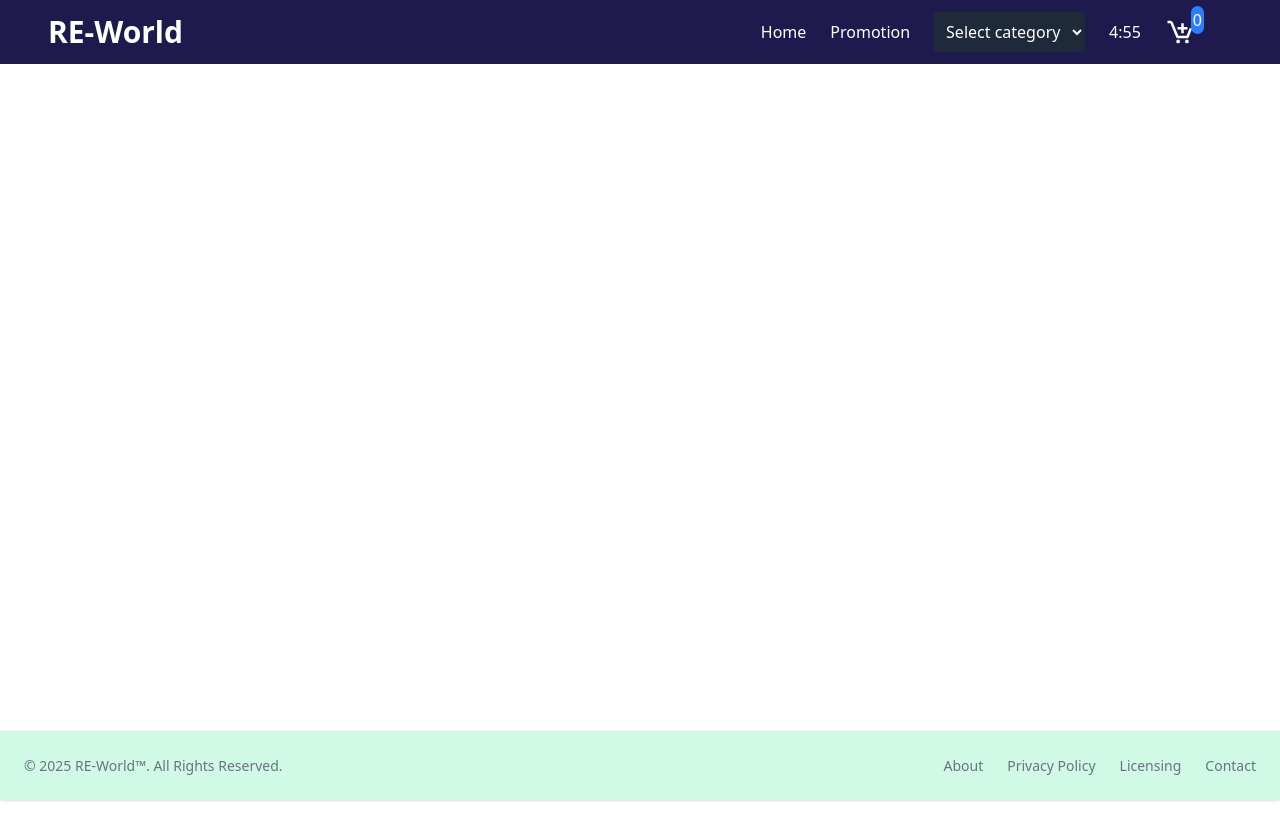
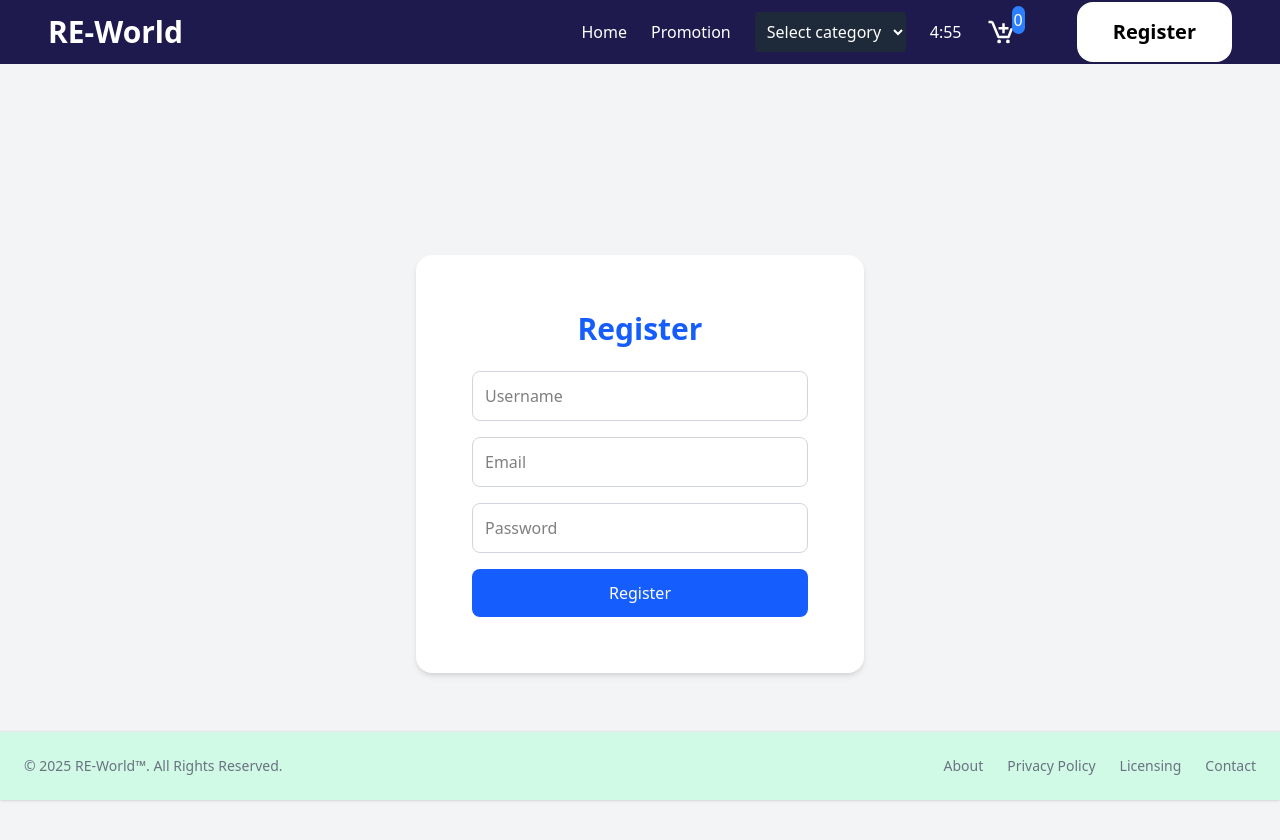
Before and after one commit to Bora22-77/REWorldShop, a React (Vite) app: page /register in a window 1280 px wide. Shown: the top 840 px of the page. Before the commit the page ends 800 px from the top, so only its background shows below. Built offline with nearby package versions, Linux system fonts and the light colour scheme; no server answers.

Commit message:
finish project

```diff
--- a/src/App.jsx
+++ b/src/App.jsx
@@ -7,9 +7,10 @@ import ShopCategory from './Pages/ShopCategory'
 import Product from './Pages/Product'
 import Footer from './Components/Footer/Footer'
 import Cart from './Pages/Cart'
-import phone_banner from './Components/Assets/phone_banner.png'
+import phone_banner from './Components/Assets/phone.webp'
 import laptop_banner from './Components/Assets/laptop_banner.avif'
 import tablet_banner from './Components/Assets/tablet_banner.avif'
+import Register from './Components/Register'
 
 const App = () => {
   return (
@@ -27,6 +28,7 @@ const App = () => {
             <Route path=":productId" element={ <Product/>}/>
           </Route>
           <Route path="/cart" element={<Cart/>}/>
+          <Route path="/register" element={<Register/>}/>
           {/* <Route path="/product" element={<Product/>} /> */}
           {/* <Route path="/product/:productId" element={<Product/>}/> */}
         </Routes>
--- a/src/Components/LoginForm.jsx
+++ b/src/Components/LoginForm.jsx
@@ -7,21 +7,23 @@ function LoginForm() {
 
   const handleSubmit = async (e) => {
     e.preventDefault();
+    console.log("✅ handleSubmit triggered");
     setError("");
 
     try {
-      const response = await fetch("http://127.0.0.1:8000/api/token/", {
+      console.log("🟢 Before fetch");
+      const response = await fetch("http://127.0.0.1:8000/token/", {
         method: "POST",
         headers: { "Content-Type": "application/json" },
         body: JSON.stringify({ username, password }),
       });
-
+      console.log("🟢 After fetch");
       if (!response.ok) {
         throw new Error("Invalid username or password");
       }
 
       const data = await response.json();
-
+       console.log("🟢 Token data:", data);
       // store tokens
       localStorage.setItem("access", data.access);
       localStorage.setItem("refresh", data.refresh);
--- a/src/Components/Navbar/Navbar.jsx
+++ b/src/Components/Navbar/Navbar.jsx
@@ -63,7 +63,9 @@ const Navbar = () => {
               </select>
            <h1>{minutes}:{seconds < 10 ? "0" : ""}{seconds}</h1>
           <Link className='text-3xl' to='/cart'><h2><BiCartAdd/></h2></Link>
+
           <div className="relative bottom-3 right-7 p-0.5  bg-blue-500 rounded-2xl">{getTotalCartItems()}</div>
+          <Link className='text-black bg-white px-9 py-4 rounded-2xl text-xl font-bold pointer hover:bg-blue-600' to='/register'>Register</Link>
           </div>
 
           {/* Mobile Menu Button */}
@@ -72,7 +74,8 @@ const Navbar = () => {
               {isOpen ? "✖" : "☰"}
             </button>
             <Link className='text-3xl text-black p-1 bg-blue-100 rounded-2xl hover:bg-green-300 ' to='/cart'><h2><BiCartAdd/></h2></Link>
-            <div className="relative bottom-3 right-7   bg-blue-500 rounded-3xl ">{getTotalCartItems()}</div>
+            <div className="relative bottom-3 right-7     ">{getTotalCartItems()}</div>
+             <Link className='text-black bg-white px-3 py-4 rounded-2xl  font-bold pointer hover:bg-blue-600' to='/register'>Register</Link>
           </div>
         </div>
       </div>
--- /dev/null
+++ b/src/Components/Register.jsx
@@ -0,0 +1,103 @@
+import React, { useState } from "react";
+
+const Register = () => {
+  const [formData, setFormData] = useState({
+    username: "",
+    email: "",
+    password: "",
+  });
+
+  const [message, setMessage] = useState("");
+
+  const handleChange = (e) => {
+    setFormData({ ...formData, [e.target.name]: e.target.value });
+  };
+
+  const handleSubmit = async (e) => {
+    e.preventDefault();
+
+    try {
+      const res = await fetch("http://127.0.0.1:8000/register/", {
+        method: "POST",
+        headers: {
+          "Content-Type": "application/json",
+        },
+        body: JSON.stringify(formData),
+      });
+
+      if (res.ok) {
+        const data = await res.json();
+        console.log("User registered:", data);
+        setMessage("✅ Registration successful!");
+      } else {
+        const errorData = await res.json();
+        console.error("Error:", errorData);
+        setMessage("❌ Registration failed! Check input.");
+      }
+    } catch (error) {
+      console.error("Fetch error:", error);
+      setMessage("⚠️ Server error, please try again later.");
+    }
+  };
+
+  return (
+    <div className="flex justify-center items-center min-h-screen bg-gray-100 px-4">
+  <form
+    onSubmit={handleSubmit}
+    className="bg-white shadow-md rounded-2xl w-full max-w-md p-8 sm:p-10 md:p-12 lg:p-14"
+  >
+    <h2 className="text-3xl font-bold text-center mb-6 text-blue-600">
+      Register
+    </h2>
+
+    <div className="flex flex-col space-y-4">
+      <input
+        type="text"
+        name="username"
+        placeholder="Username"
+        value={formData.username}
+        onChange={handleChange}
+        className="w-full p-3 border border-gray-300 rounded-lg focus:outline-none focus:ring-2 focus:ring-blue-400"
+        required
+      />
+
+      <input
+        type="email"
+        name="email"
+        placeholder="Email"
+        value={formData.email}
+        onChange={handleChange}
+        className="w-full p-3 border border-gray-300 rounded-lg focus:outline-none focus:ring-2 focus:ring-blue-400"
+        required
+      />
+
+      <input
+        type="password"
+        name="password"
+        placeholder="Password"
+        value={formData.password}
+        onChange={handleChange}
+        className="w-full p-3 border border-gray-300 rounded-lg focus:outline-none focus:ring-2 focus:ring-blue-400"
+        required
+      />
+
+      <button
+        type="submit"
+        className="w-full bg-blue-600 text-white py-3 rounded-lg hover:bg-blue-700 transition duration-200"
+      >
+        Register
+      </button>
+    </div>
+
+    {message && (
+      <p className="mt-4 text-center text-gray-700 font-semibold">
+        {message}
+      </p>
+    )}
+  </form>
+</div>
+
+  );
+};
+
+export default Register;
--- a/src/Components/cartItems/CartItem.jsx
+++ b/src/Components/cartItems/CartItem.jsx
@@ -7,7 +7,7 @@ const CartItem = () => {
 
 
   return (
-    <div  className="bg-no-repeat bg-center bg-cover bg-fixed mb-20 " style={{
+    <div  className="bg-no-repeat bg-center bg-cover bg-fixed mb-20 max-w-8xl max-auto px-5 py-12 space-y-12" style={{
     backgroundImage: "url('https://images.unsplash.com/photo-1557821552-17105176677c?fm=jpg&q=60&w=3000&ixlib=rb-4.1.0&ixid=M3wxMjA3fDB8MHxzZWFyY2h8Mnx8Y2FydHxlbnwwfHwwfHx8MA%3D%3D')"
   }}>
     <div className="px-4 md:px-10 lg:px-20 py-6">
@@ -75,12 +75,37 @@ const CartItem = () => {
         })}
       </ul>
 
-      {/* Total Section */}
-      <div className="mt-8 text-right">
-        <h2 className="text-xl md:text-2xl font-bold text-white">
-          Total: ${getTotalAmount().toFixed(2)}
-        </h2>
-      </div>
+      <div className=" bg-gray-200 mt-9 px-5 py-12 rounded-3xl mb-5 md:flex justify-between max-w-8xl max-auto  ">
+            <div className=" w-1/2 mr-4">
+                <h1 className="text-xl md:text-2xl font-bold text-red-900 mb-10">Cart Totals</h1>
+                <div>
+                        <div className="flex justify-between">
+                             <p className="text-xl md:text-2xl font-bold text-black">Subtotal</p>
+                             <p className="text-xl md:text-2xl font-bold text-black">${getTotalAmount()}</p>
+                         </div>
+                        <hr />
+                        <div className="flex justify-between">
+                            <p className="text-xl md:text-2xl font-bold text-black">phipping fee</p>
+                            <p className="text-xl md:text-2xl font-bold text-black">Free</p>
+                        </div>
+                        <hr />
+                        <div className="flex justify-between">
+                            <h3 className="text-xl md:text-2xl font-bold text-black">Total</h3>
+                            <h3 className="text-xl md:text-2xl font-bold text-black">${getTotalAmount()}</h3>
+                        </div>
+
+                    <button className="px-5 py-6 rounded-xl font-bold text-white mt-7 bg-red-800">PROCEED TO CHECKOUT</button>
+                </div>
+            </div>
+            <div className=" flex flex-col ml-4 bg-blue-100 rounded-2xl ">
+                <p className="text-xl md:text-2xl font-bold text-black m-auto mt-7">If you have a promo code, Enter it here</p>
+                <div className="mt-6">
+                    <input type="text" placeholder='promo code' className="text-xl md:text-2xl font-bold text-black bg-white rounded-xl px-8 py-3"/>
+                    <button className="text-xl md:text-2xl font-bold  bg-blue-800 text-white rounded-xl px-8 py-3">Submit</button>
+                </div>
+            </div>
+
+        </div>
     </div>
   </div>
   );
--- a/src/Pages/Cart.jsx
+++ b/src/Pages/Cart.jsx
@@ -1,12 +1,14 @@
 import React from 'react'
 import CartItem from '../Components/cartItems/CartItem'
 import LoginForm from '../Components/LoginForm'
+import Register from '../Components/Register'
 
 const Cart = () => {
   return (
     <div>
       <CartItem/>
-      <LoginForm/>
+      {/* <LoginForm/> */}
+      {/* <Register/> */}
     </div>
   )
 }
--- a/src/Pages/Promotion.jsx
+++ b/src/Pages/Promotion.jsx
@@ -9,8 +9,8 @@ const Promotion = () => {
 
   return (
     <div  className='max-w-8xl max-auto px-5 py-12 space-y-12'>
-      <div className="bg-gradient-to-r from-blue-400 via-orange-200-500 to-yellow-200">
-        <h1 className='text-7xl justify-center text-center font-bold bg-gradient-to-r from-green-800 via-gray-500 to-yellow-200 bg-clip-text text-transparent'>Promotion</h1>
+      <div className="bg-no-repeat bg-center bg-fixed" style={{backgroundImage: "url('https://n1.octostatic.com/cdn-cgi/image/width=3840,fit=contain,quality=85,format=auto/nextopart/static/hashed/hero-banner-solid.c1dc78c4a3.png')"}}>
+        <h1 className='text-7xl justify-center text-center font-bold bg-gradient-to-r from-black via-blue-500 to-blue-700 bg-clip-text text-transparent '>Promotion</h1>
       </div>
       <ul className="grid sm:grid-cols-2 md:grid-cols-3 lg:grid-cols-4 gap-4  bg-gradient-to-b from-gray-200 via-purple-300 to-blue-300">
         {
--- a/src/Pages/ShopCategory.jsx
+++ b/src/Pages/ShopCategory.jsx
@@ -9,10 +9,12 @@ const ShopCategory = ({category,banner}) => {
   const filteredData = products.filter(item => item.category === category)
   return (
     <div className='max-w-8xl max-auto px-5 py-12 space-y-12'>
-      <div className="bg-gradient-to-r from-blue-400 via-orange-200-500 to-yellow-200">
-        <h1 className='text-7xl justify-center text-center font-bold bg-gradient-to-r from-green-800 via-gray-500 to-yellow-200 bg-clip-text text-transparent'>New Arrival</h1>
+
+      <div className="bg-no-repeat bg-center bg-fixed" style={{backgroundImage: "url('https://n1.octostatic.com/cdn-cgi/image/width=3840,fit=contain,quality=85,format=auto/nextopart/static/hashed/hero-banner-solid.c1dc78c4a3.png')"}}>
+        <h2 className='text-7xl justify-center text-center font-bold bg-gradient-to-r from-black via-blue-500 to-blue-700 bg-clip-text text-transparent'>{category}</h2>
+        <h3 className='text-7xl justify-center text-center font-bold bg-gradient-to-r from-black via-blue-500 to-blue-700 bg-clip-text text-transparent'>New Arrival</h3>
       </div>
-      <img src={banner} alt="" className='mt-2 mb-11 rounded-2xl'/>
+      <img src={banner} alt="" className='mt-2 mb-11 rounded-2xl w-full'/>
       <ul className="grid sm:grid-cols-2 md:grid-cols-3 lg:grid-cols-4 gap-4  bg-gradient-to-b from-gray-200 via-purple-300 to-blue-300 ">
         {
           filteredData.map((item,index)=>(
```
Also changed, not shown: src/Components/Assets/hero-banner-category.webp (added), src/Components/Assets/phone.webp (added).
